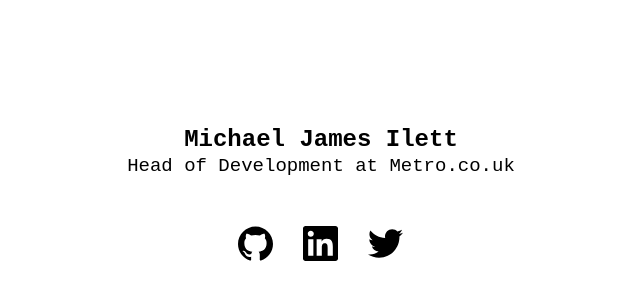
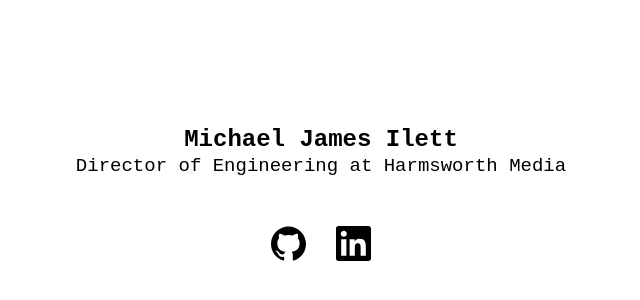
Before and after one commit to hrkhal/ilett.dev, a website built with webpack: page src/index.html in a window 1280 px wide. Shown: the part 204-504 px from the top of the page, without its empty margins (319-959 px from the left). Built offline with nearby package versions, Linux system fonts and the light colour scheme.

Commit message:
Update index.html - Job title

```diff
--- a/src/index.html
+++ b/src/index.html
@@ -3,8 +3,8 @@
 
 <head>
   <meta charset="utf-8">
-  <title>Michael James Ilett - Head of Development at Metro.co.uk</title>
-  <meta name="description" content="Michael James Ilett - Head of Development at Metro.co.uk">
+  <title>Michael James Ilett - Director of Engineering at Harmsworth Media</title>
+  <meta name="description" content="Director of Engineering at Harmsworth Media">
   <meta name="viewport" content="width=device-width, initial-scale=1">
 </head>
 
@@ -14,7 +14,7 @@
             Michael James Ilett
         </h1>
         <h2>
-            Head of Development at Metro.co.uk
+            Director of Engineering at Harmsworth Media
         </h2>
         <ul>
             <li>
@@ -27,11 +27,6 @@
                     <svg role="img" viewBox="0 0 24 24" xmlns="http://www.w3.org/2000/svg"><path d="M20.447 20.452h-3.554v-5.569c0-1.328-.027-3.037-1.852-3.037-1.853 0-2.136 1.445-2.136 2.939v5.667H9.351V9h3.414v1.561h.046c.477-.9 1.637-1.85 3.37-1.85 3.601 0 4.267 2.37 4.267 5.455v6.286zM5.337 7.433c-1.144 0-2.063-.926-2.063-2.065 0-1.138.92-2.063 2.063-2.063 1.14 0 2.064.925 2.064 2.063 0 1.139-.925 2.065-2.064 2.065zm1.782 13.019H3.555V9h3.564v11.452zM22.225 0H1.771C.792 0 0 .774 0 1.729v20.542C0 23.227.792 24 1.771 24h20.451C23.2 24 24 23.227 24 22.271V1.729C24 .774 23.2 0 22.222 0h.003z"/></svg>
                 </a>
             </li>
-            <li>
-                <a href="https://twitter.com/michael_ilett" target="_blank" rel="noopener" title="Twitter">
-                    <svg role="img" viewBox="0 0 24 24" xmlns="http://www.w3.org/2000/svg"><path d="M23.954 4.569c-.885.389-1.83.654-2.825.775 1.014-.611 1.794-1.574 2.163-2.723-.951.555-2.005.959-3.127 1.184-.896-.959-2.173-1.559-3.591-1.559-2.717 0-4.92 2.203-4.92 4.917 0 .39.045.765.127 1.124C7.691 8.094 4.066 6.13 1.64 3.161c-.427.722-.666 1.561-.666 2.475 0 1.71.87 3.213 2.188 4.096-.807-.026-1.566-.248-2.228-.616v.061c0 2.385 1.693 4.374 3.946 4.827-.413.111-.849.171-1.296.171-.314 0-.615-.03-.916-.086.631 1.953 2.445 3.377 4.604 3.417-1.68 1.319-3.809 2.105-6.102 2.105-.39 0-.779-.023-1.17-.067 2.189 1.394 4.768 2.209 7.557 2.209 9.054 0 13.999-7.496 13.999-13.986 0-.209 0-.42-.015-.63.961-.689 1.8-1.56 2.46-2.548l-.047-.02z"/></svg>
-                </a>
-            </li>
         </ul>
     </section>
 
```
